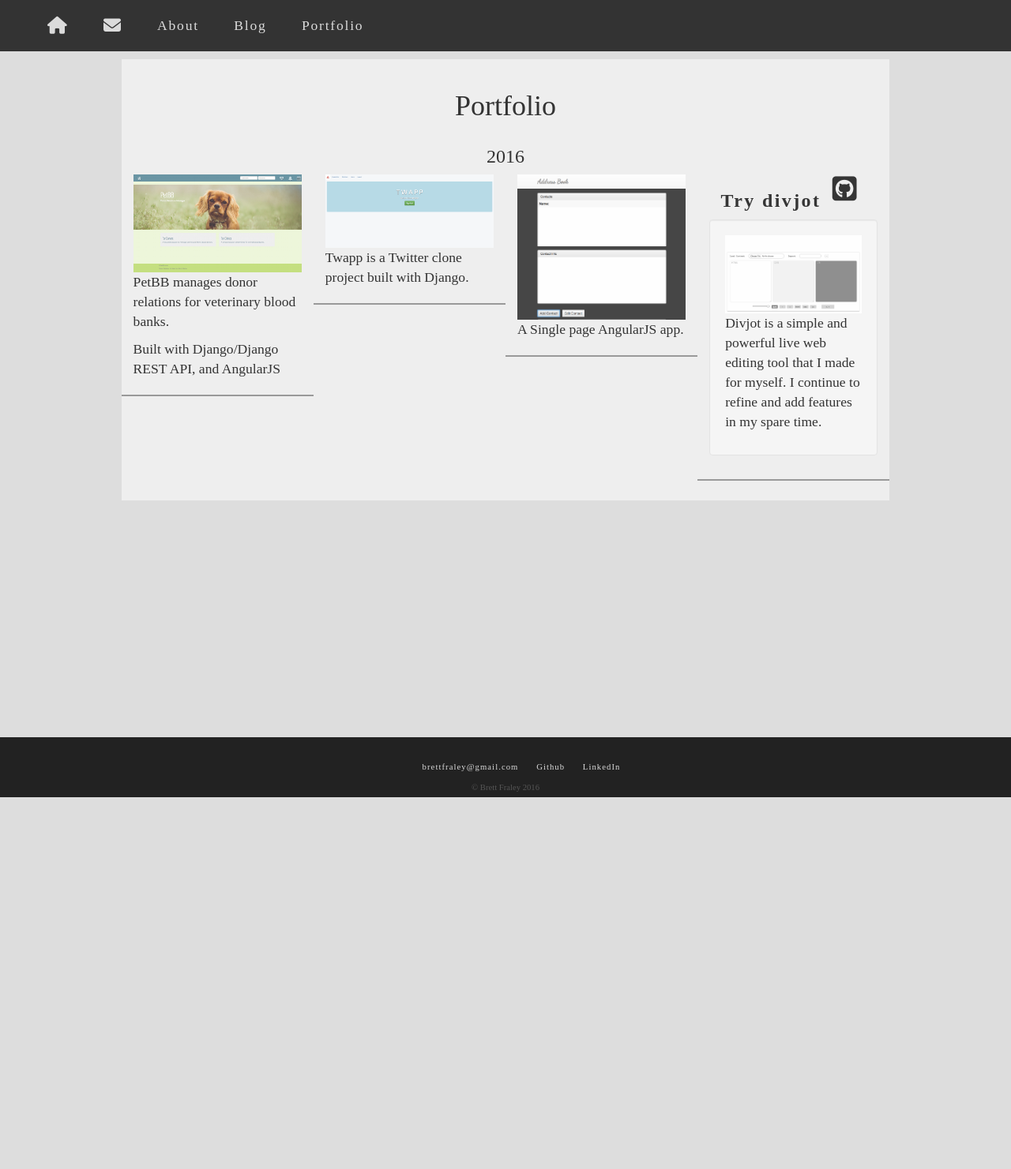
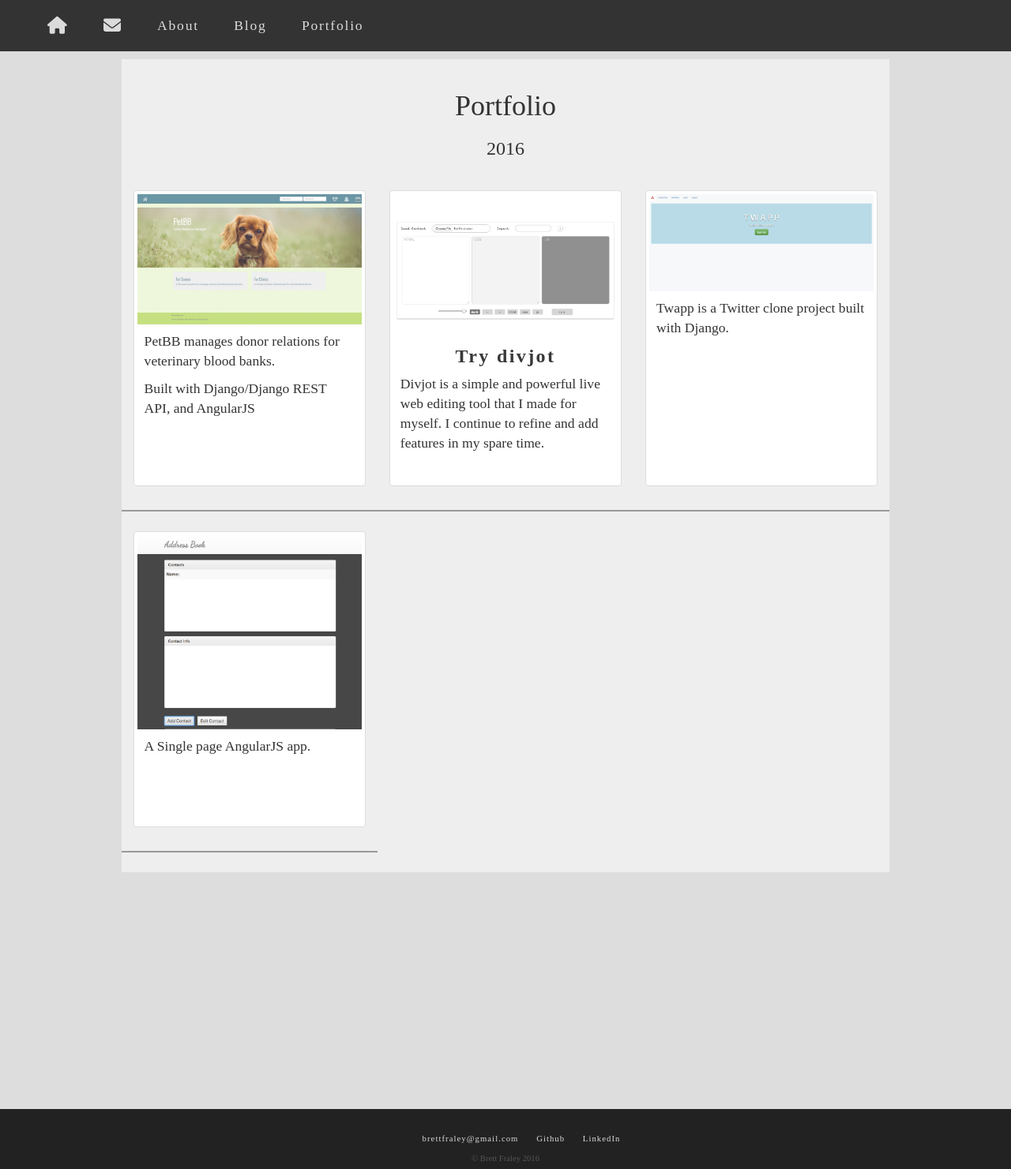
Before and after one commit to bFraley/bFraley.github.io, a Jekyll site: the page built from portfolio.html, in a window 1280 px wide. Shown: the whole page at 79% size. Built offline with Jekyll 4.4.1, drawn with Linux system fonts in a browser that asks for light colours; nearby versions of some CDN libraries; some web fonts are replaced; before the commit the page ends 1010 px from its top, so only the background shows below that.

Commit message:
use bootstrap thumbnail class and set min-height

```diff
--- a/portfolio.html
+++ b/portfolio.html
@@ -6,62 +6,71 @@
 
   <!-- Page Heading -->
   <div class="row">
-            <div class="col-lg-12">
-                <h1 class="page-header">Portfolio</h1>
-                <h3>2016</h3>
-            </div>
+
+    <div class="page-header">
+      <h1 class="blog-header">Portfolio</h1>
+      <h3 class="blog-subheading">2016</h3>
     </div>
 
-        <div class="row">
-
-
     <!-- petbb -->
-            <div class="col-md-3 portfolio-item">
+    <div class="col-sm-6 col-md-4 portfolio-item">
+      <div class="thumbnail">
         <a href="#">
           <img class="img-responsive" src="images/petbb.png" alt="">
         </a>
 
+        <div class="caption">
           <p>PetBB manages donor relations for veterinary blood banks.</p>
           <p>Built with Django/Django REST API, and AngularJS</p>
         </div>
 
+      </div>  <!-- end div class: thumbnail-->
+    </div>  <!-- end div class: col -->
+
+    <!-- divjot -->
+    <div class="col-sm-6 col-md-4 portfolio-item">
+      <div class="thumbnail">
+        <a href="#">
+          <img class="img-responsive" src="images/divjot.png" alt="">
+        </a>
+
+        <div class="caption">
+          <h3><a href="https://bFraley.github.io/divjot">Try divjot </a></h3>
+          <p>Divjot is a simple and powerful live web editing tool that I made for myself.
+          I continue to refine and add features in my spare time.</p>
+        </div>
+
+      </div>  <!-- end div class: thumbnail-->
+    </div>  <!-- end div class: col -->
+
     <!-- twapp -->
-            <div class="col-md-3 portfolio-item">
+    <div class="col-sm-6 col-md-4 portfolio-item">
+      <div class="thumbnail">
         <a href="#">
           <img class="img-responsive" src="images/twapp1.png" alt="">
         </a>
 
+        <div class="caption">
           <p>Twapp is a Twitter clone project built with Django.</p>
-
         </div>
 
+      </div>  <!-- end div class: thumbnail-->
+    </div>  <!-- end div class: col -->
 
     <!-- address-book -->
-            <div class="col-md-3 portfolio-item">
+    <div class="col-sm-6 col-md-4 portfolio-item">
+      <div class="thumbnail">
         <a href="#">
           <img class="img-responsive" src="images/address-book.png" alt="">
         </a>
+
+        <div class="caption">
           <p>A Single page AngularJS app.</p>
         </div>
 
-            <!-- divjot -->
-            <div class="col-md-3 portfolio-item">
-                <a href="https://github.com/bfraley/divjot">
-                    <i class="fa fa-github-square fa-2x" aria-hidden="true"></i>
-                </a>
+      </div>  <!-- end div class: thumbnail-->
+    </div>  <!-- end div class: col -->
 
-                <h3><a href="https://bFraley.github.io/divjot">Try divjot </a></h3>
 
-                <div class="well">
-                    <a href="#">
-                        <img class="img-responsive" src="images/divjot.png" alt="">
-                    </a>
-
-                    <p>Divjot is a simple and powerful live web editing tool that I made for myself.
-                    I continue to refine and add features in my spare time.</p>
-                </div>
-            </div>
-        </div>
-        <!-- /.row -->
-
-    </div>
+  </div>  <!-- end div class: row -->
+</div>  <!--  end div class: container -->
--- a/styles.css
+++ b/styles.css
@@ -271,3 +271,8 @@
 .portfolio-item p {
     text-align: left;
 }
+
+.thumbnail {
+    min-height:375px;
+    overflow:scroll;
+}
```
Also changed, not shown: 5 other files. Lines whose indentation alone changed are shown as unchanged.
